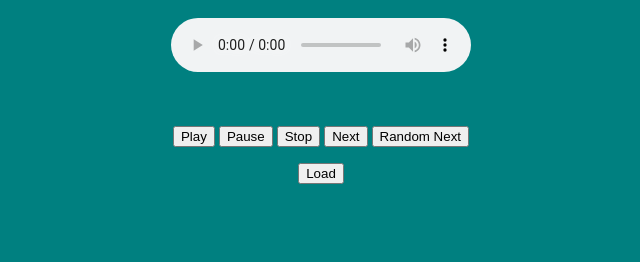
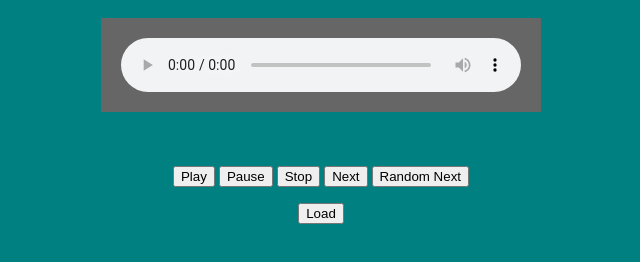
Before and after one commit to mahedi0244/JukeBox, a plain HTML site: page index.html in a window 1280 px wide. Shown: the part 140-402 px from the top of the page, without its empty margins (319-959 px from the left). Drawn offline with nearby package versions, Linux system fonts and the light colour scheme.

Commit message:
added some style

```diff
--- a/style.css
+++ b/style.css
@@ -11,6 +11,11 @@ div{
 #myp2{
 	margin-top: 50px;
 }
+
+#myAudio{
+  background:#666;width:400px;padding:20px;
+}
+
 
 input[type=text] {
     width: 130px;
```
